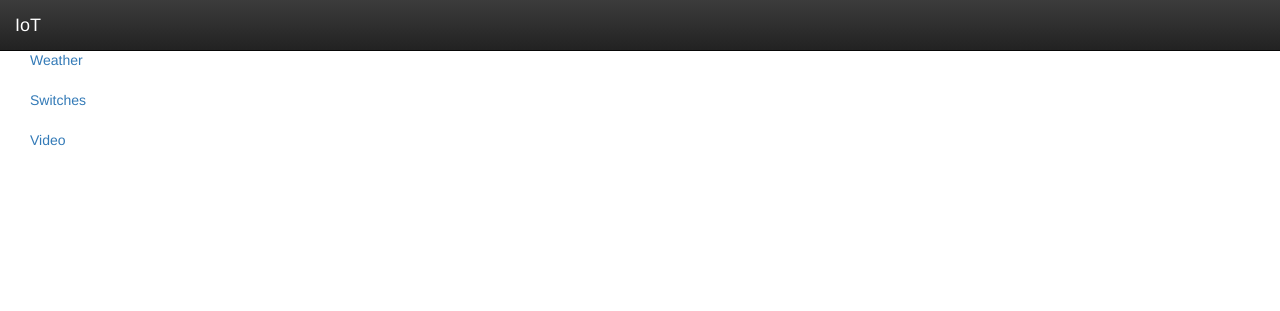
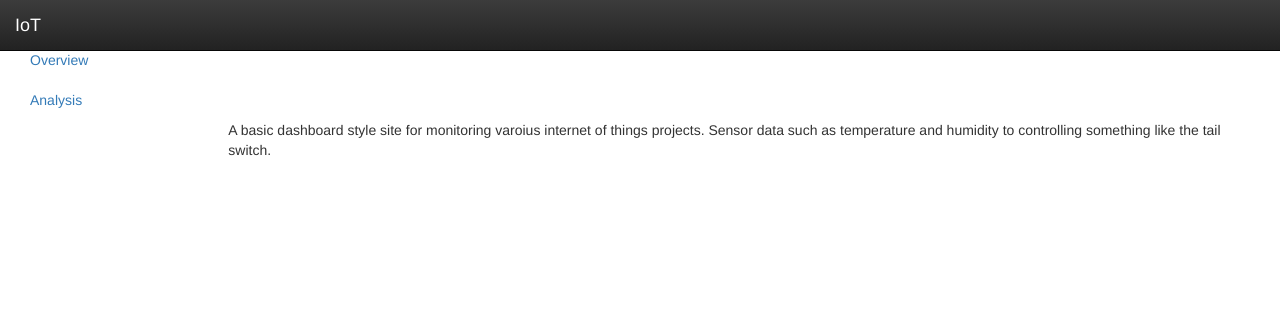
Before and after one commit to gerlachry/IoT-home-django, a Django app: page / in a window 1280 px wide. Shown: the top 311 px of the page. Run offline with Django 3.2, Linux system fonts and the light colour scheme; the visitor is signed in with stand-in values (Sample User, id 1); parts of the project's set-up code (start-up, migrations or seed data) failed here and were passed over; some libraries are stand-ins or nearby versions.

Commit message:
skeleton UI

```diff
--- a/iot/auto/urls.py
+++ b/iot/auto/urls.py
@@ -17,15 +17,16 @@ from django.conf.urls import include, url
 from django.contrib import admin
 from django.contrib.staticfiles.urls import staticfiles_urlpatterns
 from rest_framework.authtoken import views
-from iotdata.views import Feeds, home, overview, weather
+from iotdata.views import Feeds, home, overview, analysis, about
 
 
 urlpatterns = [
     #url(r'^$', RedirectView.as_view(url='home/', permanent=False), name='index'),
-    url(r'^$', home, name='home'),
+    url(r'^$', about, name='about'),
     url(r'^admin/', include(admin.site.urls)),
+    url(r'^about/', about, name='about'),
     url(r'^overview/', overview, name='overview'),
-    url(r'^weather/', weather, name='weather'),
+    url(r'^analysis/', analysis, name='analysis'),
     url(r'^api-auth/', include('rest_framework.urls', namespace='rest_framework')),
     url(r'^api-token-auth/', views.obtain_auth_token),
     url(r'api/feeds', Feeds.as_view(), name='readings'),
--- a/iot/iotdata/templates/base.html
+++ b/iot/iotdata/templates/base.html
@@ -37,10 +37,9 @@
       <div class="row">
         <div class="col-sm-3 col-md-2 sidebar" id="sidenavbar">
           <ul class="nav nav-sidebar">
-            <li><a href="{% url 'overview' %}">Overview <span class="sr-only"></span></a></li>
-            <li><a href="{% url 'weather' %}">Weather</a></li>
-            <li><a href="#">Switches</a></li>
-            <li><a href="#">Video</a></li>
+            <li><a href="{% url 'about' %}">About <span class="sr-only"></span></a></li>
+            <li><a href="{% url 'overview' %}">Overview</a></li>
+            <li><a href="{% url 'analysis' %}">Analysis</a></li>
           </ul>
         </div>
       </div>
--- /dev/null
+++ b/iot/iotdata/templates/iotdata/about.html
@@ -0,0 +1,12 @@
+{% extends "base.html" %}
+{% block title %}
+IoT :: About
+{% endblock title %}
+
+{% block content %}
+<div>
+    A basic dashboard style site for monitoring varoius internet of things projects.
+
+    Sensor data such as temperature and humidity to controlling something like the tail switch.
+</div>
+{% endblock content %}
--- a/iot/iotdata/views.py
+++ b/iot/iotdata/views.py
@@ -36,7 +36,7 @@ def home(request, template_name="base.html"):
     return render_to_response(template_name, context)
 
 @login_required
-def overview(request, template_name="iotdata/overview.html"):
+def about(request, template_name="iotdata/about.html"):
     context = RequestContext(request)
     #TODO: add in a service to gather high level stats from weather, switches, and video feeds
     context['data'] = ['device01', 'device02']
@@ -44,7 +44,7 @@ def overview(request, template_name="iotdata/overview.html"):
 
 
 @login_required
-def weather(request, template_name="iotdata/weather.html"):
+def overview(request, template_name="iotdata/overview.html"):
     context = RequestContext(request)
     #TODO: add in a service to gather all the weather data in some paginated fashion along with a most recent reading object
     #context['recent'] = {'temperature': '67', 'timestamp': '30-DEC-2015 15:03:00', 'humidity': '33'}
@@ -55,6 +55,12 @@ def weather(request, template_name="iotdata/weather.html"):
     #                       {'temperature': '64', 'timestamp': '30-DEC-2015 13:03:00', 'humidity': '33'},
     #                       {'temperature': '64', 'timestamp': '30-DEC-2015 12:03:00', 'humidity': '33'}]
     print context
+    return render_to_response(template_name, context)
+
+
+@login_required
+def analysis(request, template_name="iotdata/analysis.html"):
+    context = RequestContext(request)
     return render_to_response(template_name, context)
 
 
```
Also changed, not shown: iot/iotdata/templates/iotdata/analysis.html (renamed from iot/iotdata/templates/iotdata/weather.html, +4 -5 lines), iot/iotdata/templates/iotdata/overview.html (+4 -5 lines).
